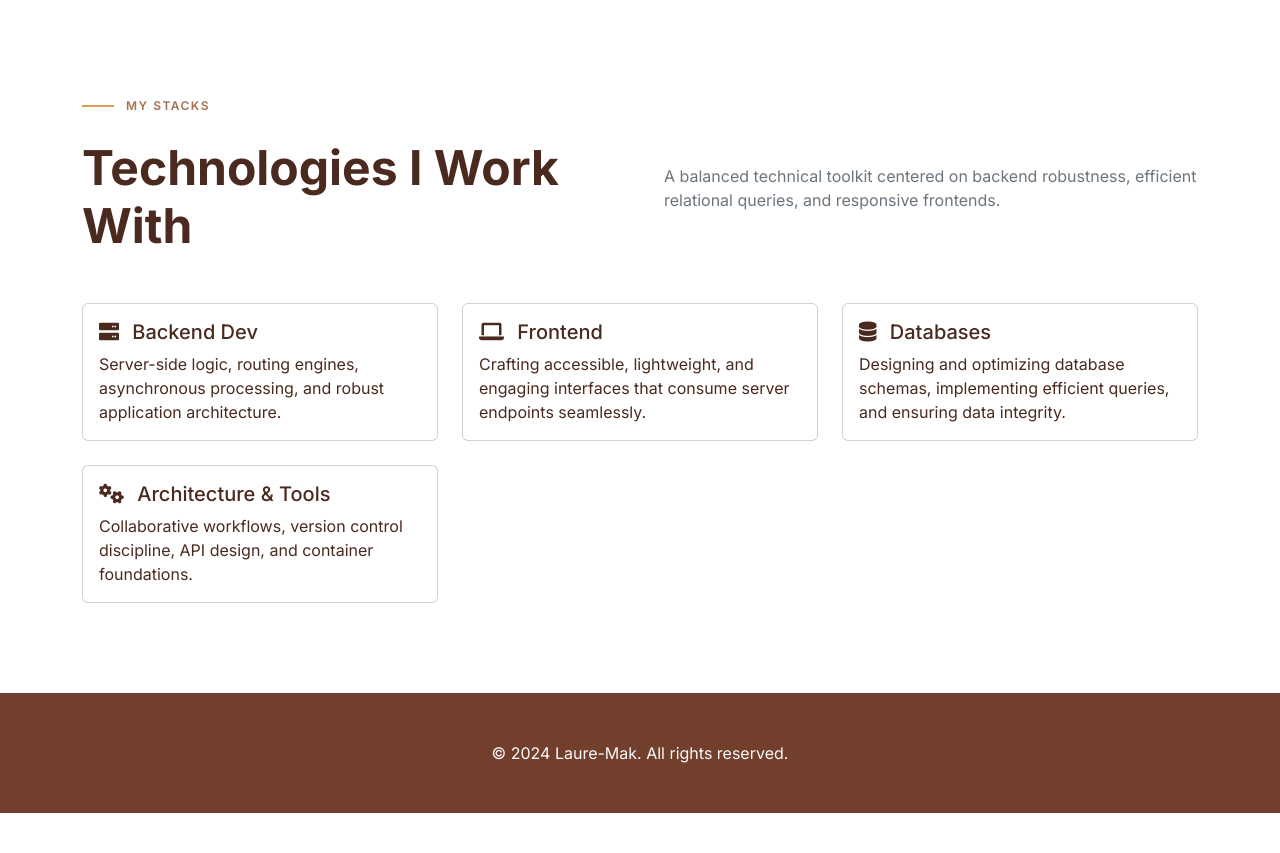
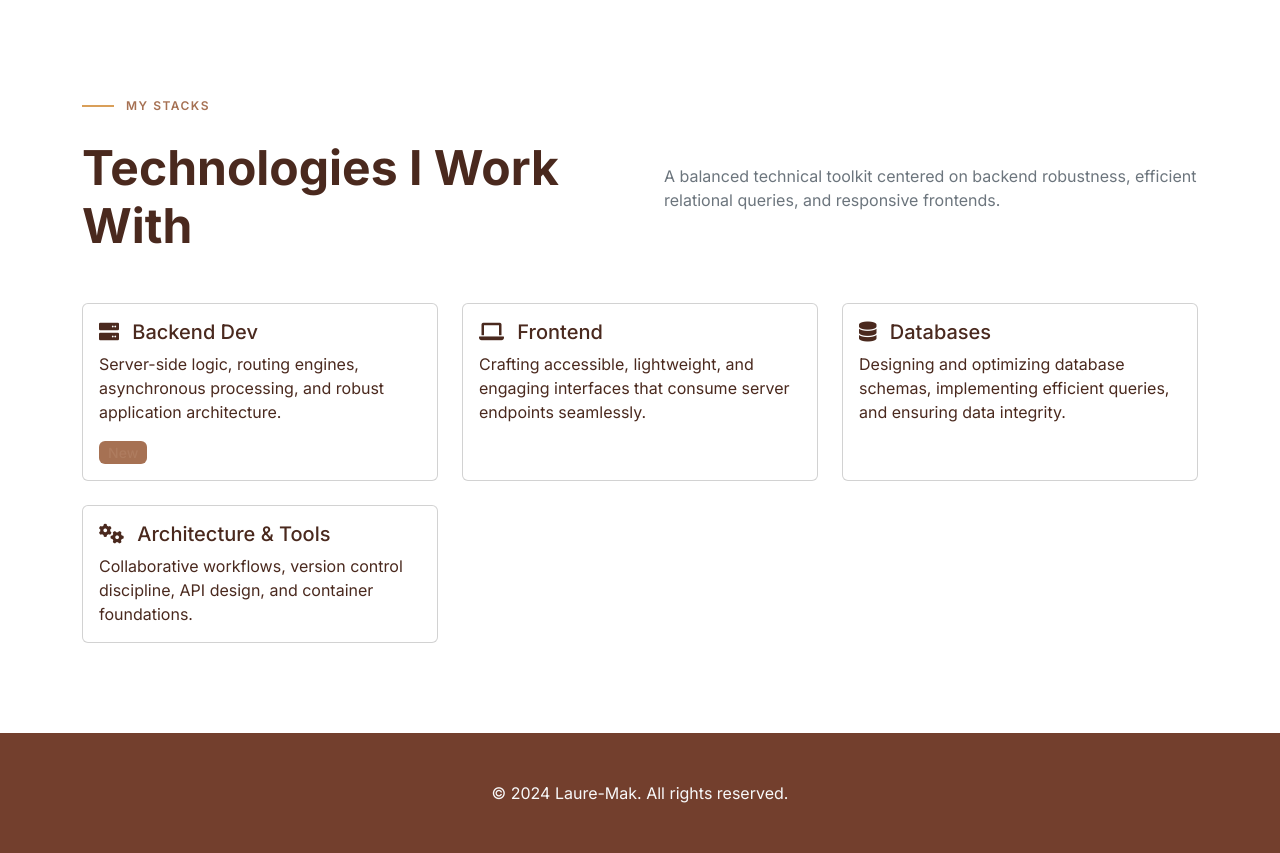
Before and after one commit to laurence1Mas/exercices_py_100_days_of_code, a Flask app: page /about in a window 1280 px wide. Shown: the part 1188-2041 px from the top of the page. Before the commit the page ends 2001 px from the top, so only its background shows below. Run offline with Flask 3, Linux system fonts and the light colour scheme.

Commit message:
Add badge styling and implement badge in about section for technology stack

```diff
--- a/portfolio/static/css/style.css
+++ b/portfolio/static/css/style.css
@@ -33,6 +33,15 @@ body {
     color: var(--color-text);
     background-color: var(--color-background);
 }
+
+.badge{
+    font-family: var(--font-body);
+    font-size: 14px;
+    font-weight: 500;
+    color: var(--color-transparent);
+    background-color: var(--color-secondary);
+}
+
 
 /* =====================================
    HEADER
--- a/portfolio/templates/about.html
+++ b/portfolio/templates/about.html
@@ -171,7 +171,7 @@
                                         <p class="card-text">Server-side logic, routing engines, asynchronous processing, and robust
                                             application architecture.</p>
                                         <!-- badges for each technology -->
-
+                                         <span class="badge">New</span>
                                     </div>
                                 </div>
                             </div>
```
